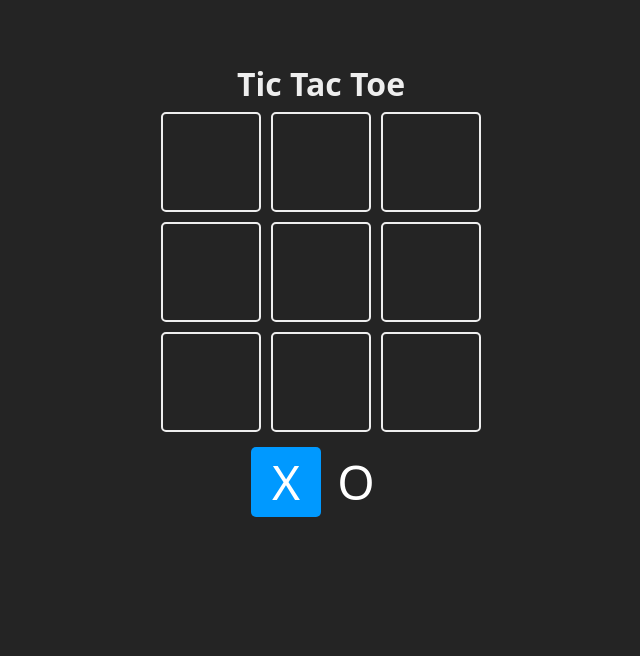
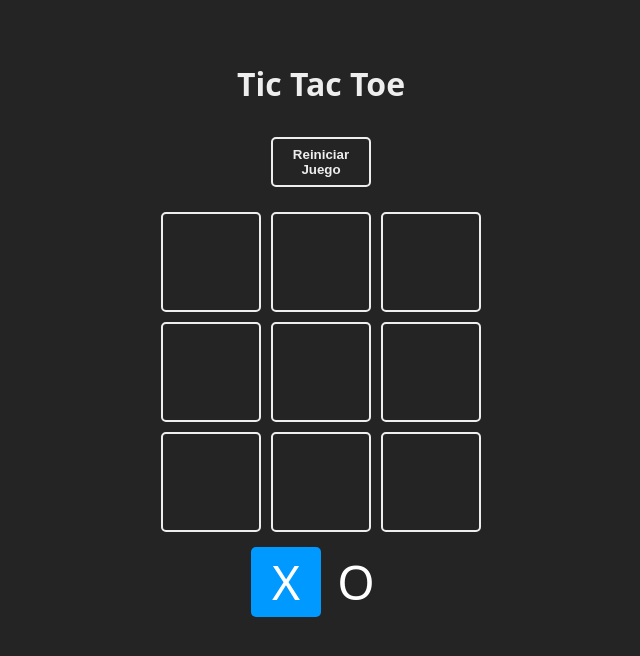
Before and after one commit to GabrielRomo33/Curso-React2024, a React (Vite) app in the folder 02-tic-tac-toe/: page / in a window 1280 px wide. Shown: the top 656 px of the page, without its empty margins (319-959 px from the left). Built offline with nearby package versions, Linux system fonts and the light colour scheme.

Commit message:
Brain Damage

```diff
--- a/02-tic-tac-toe/package.json
+++ b/02-tic-tac-toe/package.json
@@ -10,6 +10,7 @@
     "preview": "vite preview"
   },
   "dependencies": {
+    "canvas-confetti": "1.9.3",
     "react": "^18.2.0",
     "react-dom": "^18.2.0"
   },
--- a/02-tic-tac-toe/src/App.jsx
+++ b/02-tic-tac-toe/src/App.jsx
@@ -1,36 +1,10 @@
 import { useState } from 'react'
-import reactLogo from './assets/react.svg'
-import viteLogo from '/vite.svg'
-import './App.css'
-
-const TURNS = {
-  X: 'X',
-  O: 'O',
-};
-
-const Square = ({children, isSelected, updateBoard, index}) => {
-  const className = `square ${isSelected ? 'is-selected' : ''}`
-  const handleClick = () => {
-    updateBoard(index);
-  }
-  return(
-    <div onClick={handleClick}
-    className={className}>
-        {children}
-      </div>
-    );
-  }
-
-const WINNER_COMBOS = [
-  [0,1,2],
-  [3,4,5],
-  [6,7,8],
-  [0,3,6],
-  [1,4,7],
-  [2,5,8],
-  [0,4,8],
-  [2,4,6]
-]
+import confetti from 'canvas-confetti'
+import './App.css';
+import { Square } from './Components/Square';
+import { TURNS } from './constantes';
+import { checkWinnerFrom } from './logic/board'
+import { WinnerModal } from './Components/WinnerModal';
 
   function App() {
   // const board = Array(9).fill(null);
@@ -38,18 +12,14 @@ const WINNER_COMBOS = [
   const [Turn, setTurn] = useState(TURNS.X);
   const [Winner, setWinner] = useState(null);
 
-  const checkWinner = (boardChek) => {
-    for(const combo of WINNER_COMBOS){
-      const [a,b,c] = combo
-      if (
-        boardChek[a] &&
-        boardChek[a] === boardChek[b] &&
-        boardChek[b] === boardChek[c]
-      ){
-        return boardChek[a]
-      }
-    }
-    return null
+  const resetGame = () => {
+    setBoard(Array(9).fill(null));
+    setTurn(TURNS.X);
+    setWinner(null);
+  }
+
+  const checkEndWinner = (newBoard) => {
+    return newBoard.every((Square) => Square !== null);
   }
 
   const updateBoard = (index) => {
@@ -58,14 +28,17 @@ const WINNER_COMBOS = [
     //actualiza el tablero
     const newBoard = [...Board];
     newBoard[index] = Turn;
-    setBoard(newBoard);
+    setBoard(newBoard);//es asincrono
     //cambia de turno
     const newTurn = Turn === TURNS.X ? TURNS.O : TURNS.X;
     setTurn(newTurn);
     //checar si hay un ganador
-    const newWinner = checkWinner(newBoard);
+    const newWinner = checkWinnerFrom(newBoard);//se manda el newBoard por parametro para vitar errores de que aun tenga el estado anterior
     if(newWinner){
+      confetti();
       setWinner(newWinner);
+    } else if (checkEndWinner(newBoard)){
+      setWinner(false);
     }
   }
 
@@ -73,15 +46,16 @@ const WINNER_COMBOS = [
     <>
     <main className='board'>
       <h1>Tic Tac Toe</h1>
+      <button onClick={resetGame} >Reiniciar Juego</button>
       <section className='game'>
         {
-          Board.map((_, index) => {
+          Board.map((square, index) => {
             return (
               <Square
               key={index}
               index={index}
               updateBoard={updateBoard}//se manda la funcion no la ejecucion de la funcion para que se ejecute dentro del Square para vitar que se ejecute cada que se renderice
-              >{Board[index]}</Square>
+              >{square}</Square>
             )
           })
         }
@@ -95,6 +69,8 @@ const WINNER_COMBOS = [
           {TURNS.O}
         </Square>
       </section>
+
+      <WinnerModal Winner={Winner} resetGame={resetGame}/>
     </main>
     </>
   )
--- /dev/null
+++ b/02-tic-tac-toe/src/Components/Square.jsx
@@ -0,0 +1,13 @@
+export const Square = ({children, isSelected, updateBoard, index}) => {
+    const className = `square ${isSelected ? 'is-selected' : ''}`
+    const handleClick = () => {
+      updateBoard(index);
+    }
+
+    return(
+      <div onClick={handleClick}
+      className={className}>
+          {children}
+        </div>
+      );
+    }
--- /dev/null
+++ b/02-tic-tac-toe/src/Components/WinnerModal.jsx
@@ -0,0 +1,22 @@
+import { Square } from "./Square"
+
+export function WinnerModal ({Winner, resetGame}) {
+    if (Winner === null) return null
+
+    const winnerText = Winner === false ? 'Empate' : 'Gano: '
+    return(
+
+      <section className="winner">
+        <div className="text">
+          <h2>{winnerText}</h2>
+          <header className='win'>
+            {Winner && <Square>{Winner}</Square>}
+          </header>
+
+          <footer>
+            <button onClick={resetGame}>Empezar de Nuevo</button>
+          </footer>
+        </div>
+      </section>
+    )
+}
--- /dev/null
+++ b/02-tic-tac-toe/src/Components/index.js
@@ -0,0 +1 @@
+export * from './Square'
--- /dev/null
+++ b/02-tic-tac-toe/src/constantes.js
@@ -0,0 +1,15 @@
+export const TURNS = {
+    X: 'X',
+    O: 'O',
+  };
+
+export const WINNER_COMBOS = [
+    [0,1,2],
+    [3,4,5],
+    [6,7,8],
+    [0,3,6],
+    [1,4,7],
+    [2,5,8],
+    [0,4,8],
+    [2,4,6]
+  ];
--- /dev/null
+++ b/02-tic-tac-toe/src/logic/board.js
@@ -0,0 +1,15 @@
+import {WINNER_COMBOS} from '../constantes'
+
+export const checkWinnerFrom = (boardChek) => {
+    for(const combo of WINNER_COMBOS){
+      const [a,b,c] = combo
+      if (
+        boardChek[a] &&
+        boardChek[a] === boardChek[b] &&
+        boardChek[b] === boardChek[c]
+      ){
+        return boardChek[a]
+      }
+    }
+    return null
+  }
```
Also changed, not shown: 1 other file (tests, documents, lock files or other folders).
